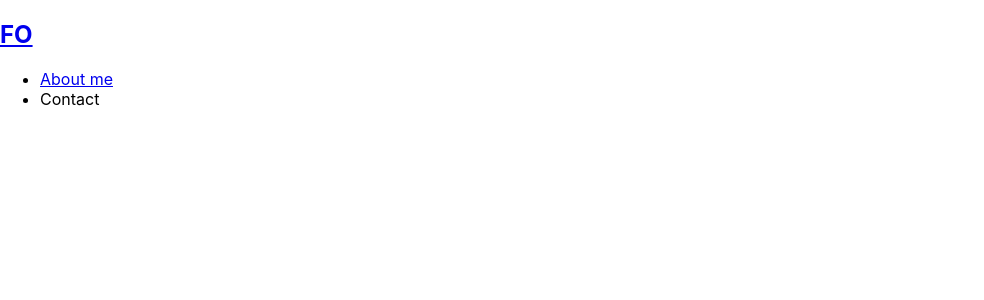
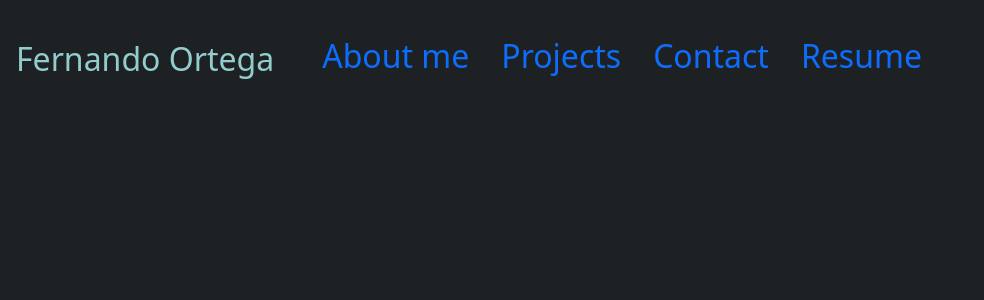
Before and after one commit to Feortegas/portfolio-react, a React (Create React App) app: page / in a window 1280 px wide. Shown: the top 300 px of the page, without its empty margins (0-984 px from the left). Built offline with nearby package versions, Linux system fonts and the light colour scheme.

Commit message:
add nav component

```diff
--- a/package.json
+++ b/package.json
@@ -6,6 +6,7 @@
     "@testing-library/jest-dom": "^5.16.2",
     "@testing-library/react": "^12.1.3",
     "@testing-library/user-event": "^13.5.0",
+    "bootstrap": "^5.1.3",
     "react": "^17.0.2",
     "react-dom": "^17.0.2",
     "react-scripts": "5.0.0",
--- a/public/index.html
+++ b/public/index.html
@@ -24,7 +24,7 @@
       work correctly both with client-side routing and a non-root public URL.
       Learn how to configure a non-root public URL by running `npm run build`.
     -->
-    <title>React App</title>
+    <title>Fernando Ortega</title>
   </head>
   <body>
     <noscript>You need to enable JavaScript to run this app.</noscript>
--- a/src/components/Nav.js
+++ /dev/null
@@ -1,27 +0,0 @@
-import React from "react";
-
-function Nav() {
-    return (
-        <header>
-            <h2>
-                <a href='/'>
-                    <span role='img' aria-label="FO">FO</span>
-                </a>
-            </h2>
-            <nav>
-                <ul className="flex-row">
-                    <li className="mx-2">
-                        <a href="#about">
-                            About me
-                        </a>
-                    </li>
-                    <li>
-                        <span>Contact</span>
-                    </li>
-                </ul>
-            </nav>
-        </header>
-    );
-}
-
-export default Nav;
--- /dev/null
+++ b/src/components/Nav/index.js
@@ -0,0 +1,30 @@
+import React from "react";
+
+function Nav() {
+    return (
+        <nav className="navbar navbar-expand-lg px-2">
+            <a className="navbar-brand" href="/">
+                <span>Fernando Ortega</span>
+            </a>
+
+            <div className="collapse navbar-collapse">
+                <ul className="navbar-nav mr-auto align-items-center">
+                    <li className="nav-item">
+                        <span className="nav-link" href="/about">About me</span>
+                    </li>
+                    <li className="nav-item">
+                        <span className="nav-link" href="/projects">Projects</span>
+                    </li>
+                    <li className="nav-item">
+                        <span className="nav-link" href="/contact">Contact</span>
+                    </li>
+                    <li className="nav-item">
+                        <span className="nav-link" href="/contact">Resume</span>
+                    </li>
+                </ul>
+            </div>
+        </nav>
+    );
+}
+
+export default Nav;
--- a/src/index.css
+++ b/src/index.css
@@ -1,13 +1,6 @@
-body {
-  margin: 0;
-  font-family: -apple-system, BlinkMacSystemFont, 'Segoe UI', 'Roboto', 'Oxygen',
-    'Ubuntu', 'Cantarell', 'Fira Sans', 'Droid Sans', 'Helvetica Neue',
-    sans-serif;
-  -webkit-font-smoothing: antialiased;
-  -moz-osx-font-smoothing: grayscale;
+* {
+  background-color: #1e2124;
+  color: #92cccd;
+  font-size: xx-large;
+  text-decoration: none;
 }
-
-code {
-  font-family: source-code-pro, Menlo, Monaco, Consolas, 'Courier New',
-    monospace;
-}
--- a/src/index.js
+++ b/src/index.js
@@ -3,6 +3,7 @@ import ReactDOM from 'react-dom';
 import './index.css';
 import App from './App';
 import reportWebVitals from './reportWebVitals';
+import 'bootstrap/dist/css/bootstrap.min.css';
 
 ReactDOM.render(
   <React.StrictMode>
```
Also changed, not shown: 1 other file (tests, documents, lock files or other folders).
